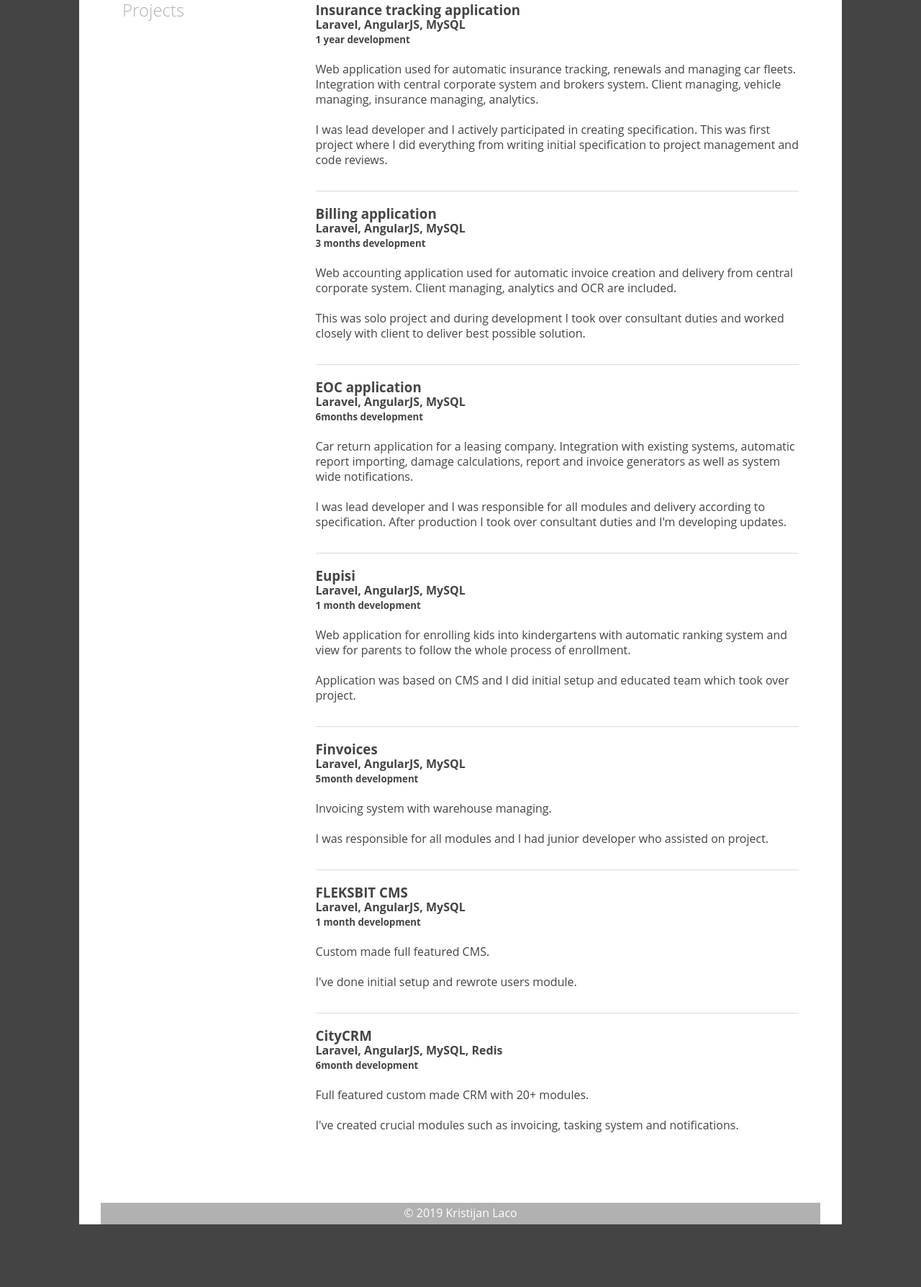
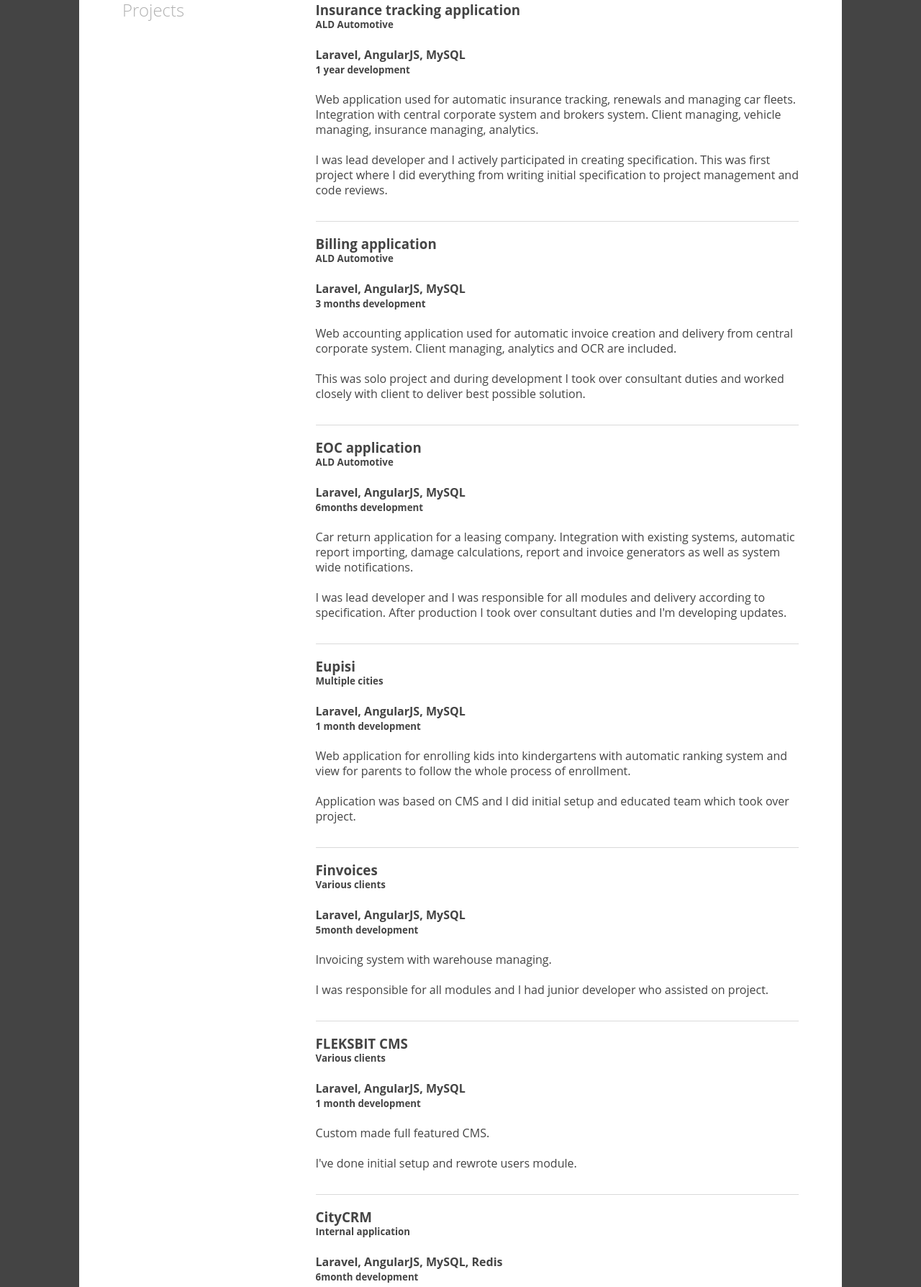
Before and after one commit to Lkristijan/Lkristijan.github.io, a plain HTML site: page index.html in a window 1280 px wide. Shown: the part 2925-4713 px from the top of the page at 72% size. Before the commit the page ends 4676 px from the top, so only its background shows below. Drawn offline with Linux system fonts and the light colour scheme.

Commit message:
Add clients

```diff
--- a/index.html
+++ b/index.html
@@ -240,6 +240,8 @@
           <header class="item__header">
             <div class="item__header-wrapper">
               <h3>Insurance tracking application</h3>
+              <h5>ALD Automotive</h5>
+              <br />
               <h4>Laravel, AngularJS, MySQL</h4>
               <h5>1 year development</h5>
             </div>
@@ -256,6 +258,8 @@
           <header class="item__header">
             <div class="item__header-wrapper">
               <h3>Billing application</h3>
+              <h5>ALD Automotive</h5>
+              <br />
               <h4>Laravel, AngularJS, MySQL</h4>
               <h5>3 months development</h5>
             </div>
@@ -272,6 +276,8 @@
           <header class="item__header">
             <div class="item__header-wrapper">
               <h3>EOC application</h3>
+              <h5>ALD Automotive</h5>
+              <br />
               <h4>Laravel, AngularJS, MySQL</h4>
               <h5>6months development</h5>
             </div>
@@ -288,6 +294,8 @@
           <header class="item__header">
             <div class="item__header-wrapper">
               <h3>Eupisi</h3>
+              <h5>Multiple cities</h5>
+              <br />
               <h4>Laravel, AngularJS, MySQL</h4>
               <h5>1 month development</h5>
             </div>
@@ -304,6 +312,8 @@
           <header class="item__header">
             <div class="item__header-wrapper">
               <h3>Finvoices</h3>
+              <h5>Various clients</h5>
+              <br />
               <h4>Laravel, AngularJS, MySQL</h4>
               <h5>5month development</h5>
             </div>
@@ -320,6 +330,8 @@
           <header class="item__header">
             <div class="item__header-wrapper">
               <h3>FLEKSBIT CMS</h3>
+              <h5>Various clients</h5>
+              <br />
               <h4>Laravel, AngularJS, MySQL</h4>
               <h5>1 month development</h5>
             </div>
@@ -336,6 +348,8 @@
           <header class="item__header">
             <div class="item__header-wrapper">
               <h3>CityCRM</h3>
+              <h5>Internal application</h5>
+              <br />
               <h4>Laravel, AngularJS, MySQL, Redis</h4>
               <h5>6month development</h5>
             </div>
```
